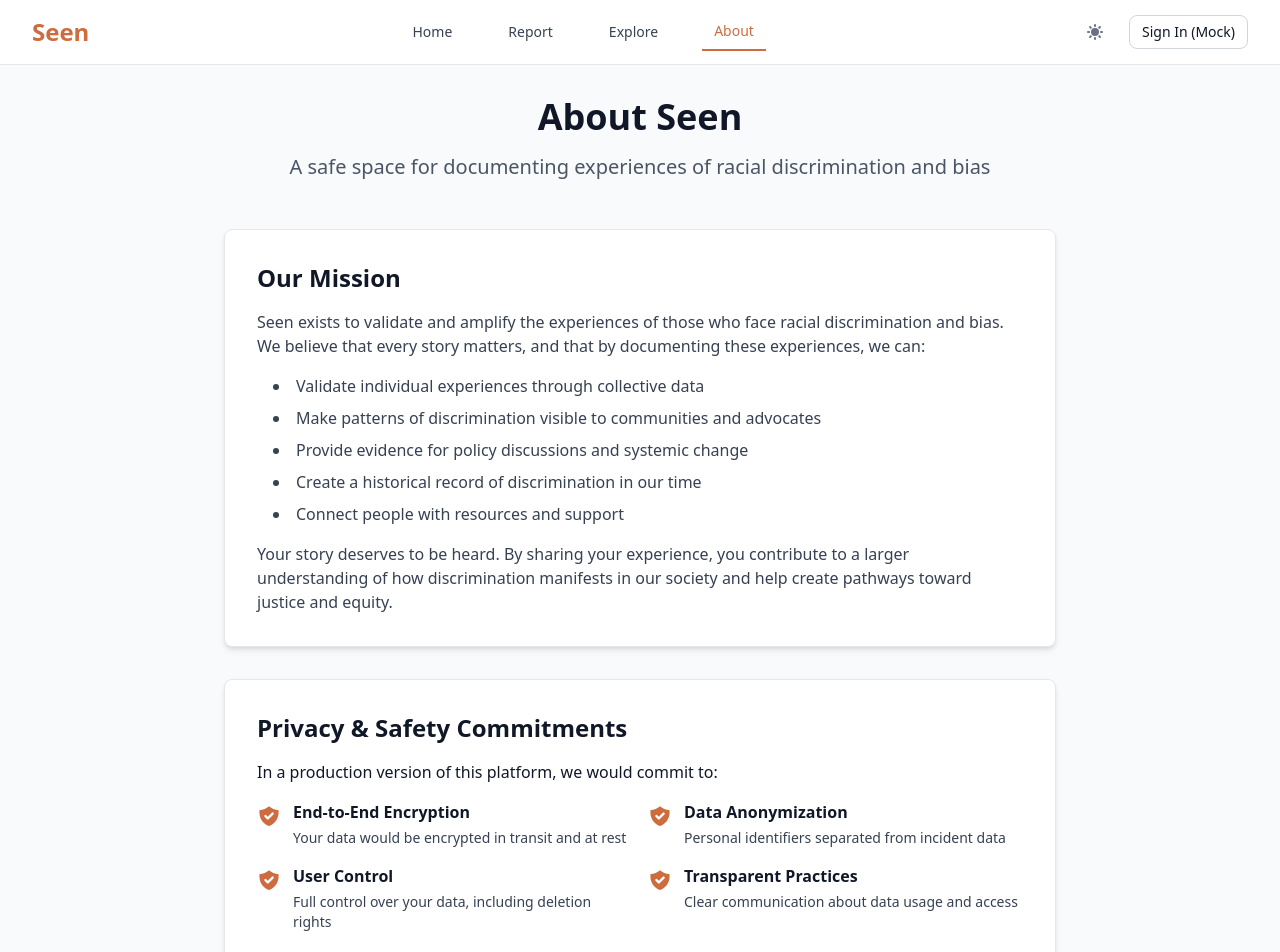
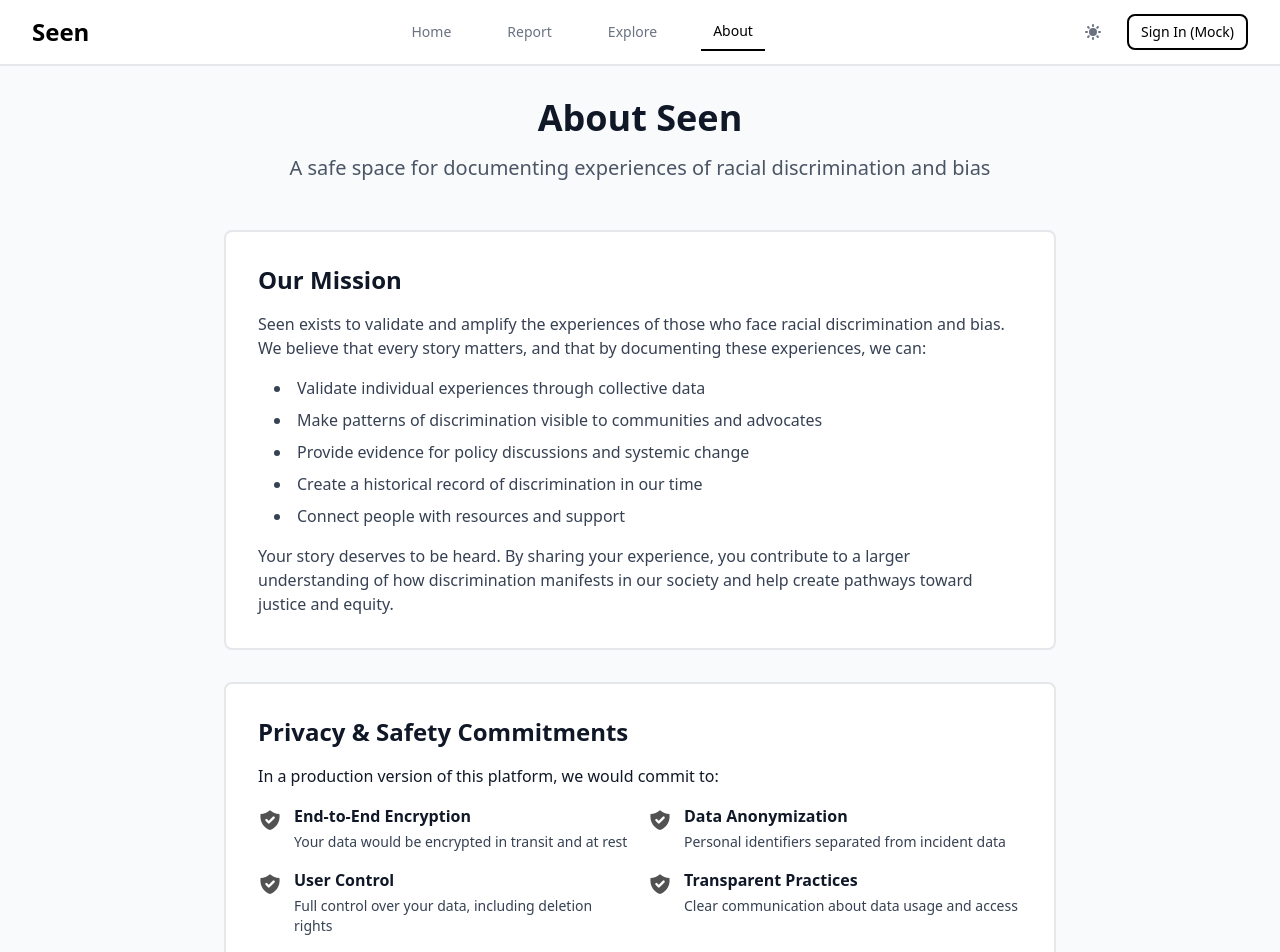
Before and after one commit to yeauxdejuan/seen, a React (Vite) app: page /about in a window 1280 px wide. Shown: the top 952 px of the page. Built offline with nearby package versions, Linux system fonts and the light colour scheme.

Commit message:
Update UI to modern black and white minimal design

```diff
--- a/src/components/Button.tsx
+++ b/src/components/Button.tsx
@@ -18,9 +18,9 @@ export function Button({
   const baseClasses = 'font-medium rounded-lg transition-colors duration-200 focus:outline-none focus:ring-2 focus:ring-offset-2 disabled:opacity-50 disabled:cursor-not-allowed';
 
   const variantClasses = {
-    primary: 'bg-primary-600 hover:bg-primary-700 text-white focus:ring-primary-500',
-    secondary: 'bg-white dark:bg-gray-800 hover:bg-gray-50 dark:hover:bg-gray-700 text-gray-900 dark:text-gray-100 border border-gray-300 dark:border-gray-600 focus:ring-primary-500',
-    ghost: 'bg-transparent hover:bg-gray-100 dark:hover:bg-gray-800 text-gray-700 dark:text-gray-300 focus:ring-primary-500',
+    primary: 'bg-black hover:bg-gray-800 dark:bg-white dark:hover:bg-gray-200 text-white dark:text-black focus:ring-gray-400',
+    secondary: 'bg-white dark:bg-black hover:bg-gray-50 dark:hover:bg-gray-900 text-black dark:text-white border-2 border-black dark:border-white focus:ring-gray-400',
+    ghost: 'bg-transparent hover:bg-gray-100 dark:hover:bg-gray-900 text-black dark:text-white focus:ring-gray-400',
   };
 
   const sizeClasses = {
--- a/src/components/Navigation.tsx
+++ b/src/components/Navigation.tsx
@@ -26,12 +26,12 @@ export function Navigation() {
   };
 
   return (
-    <nav className="bg-white dark:bg-gray-900 shadow-sm border-b border-gray-200 dark:border-gray-700">
+    <nav className="bg-white dark:bg-black border-b-2 border-gray-200 dark:border-gray-800">
       <div className="max-w-7xl mx-auto px-4 sm:px-6 lg:px-8">
         <div className="flex justify-between items-center h-16">
           {/* Logo */}
           <Link to="/" className="flex items-center">
-            <span className="text-2xl font-bold text-primary-600 dark:text-primary-400">
+            <span className="text-2xl font-bold text-black dark:text-white">
               Seen
             </span>
           </Link>
@@ -45,8 +45,8 @@ export function Navigation() {
                 className={`
                   px-3 py-2 text-sm font-medium transition-colors duration-200
                   ${isActiveLink(link.to)
-                    ? 'text-primary-600 dark:text-primary-400 border-b-2 border-primary-600 dark:border-primary-400'
-                    : 'text-gray-700 dark:text-gray-300 hover:text-primary-600 dark:hover:text-primary-400'
+                    ? 'text-black dark:text-white border-b-2 border-black dark:border-white'
+                    : 'text-gray-500 dark:text-gray-400 hover:text-black dark:hover:text-white'
                   }
                 `}
               >
@@ -60,7 +60,7 @@ export function Navigation() {
             {/* Theme Toggle */}
             <button
               onClick={toggleTheme}
-              className="p-2 text-gray-500 dark:text-gray-400 hover:text-gray-700 dark:hover:text-gray-200 transition-colors duration-200"
+              className="p-2 text-gray-500 dark:text-gray-400 hover:text-black dark:hover:text-white transition-colors duration-200"
               aria-label="Toggle theme"
             >
               {theme === 'light' ? (
@@ -77,7 +77,7 @@ export function Navigation() {
             {/* Auth Button */}
             {user ? (
               <div className="flex items-center space-x-3">
-                <span className="text-sm text-gray-700 dark:text-gray-300">
+                <span className="text-sm text-black dark:text-white">
                   {user.name}
                 </span>
                 <Button variant="ghost" size="sm" onClick={signOut}>
@@ -95,7 +95,7 @@ export function Navigation() {
           <div className="md:hidden">
             <button
               onClick={() => setIsMobileMenuOpen(!isMobileMenuOpen)}
-              className="p-2 text-gray-500 dark:text-gray-400 hover:text-gray-700 dark:hover:text-gray-200"
+              className="p-2 text-gray-500 dark:text-gray-400 hover:text-black dark:hover:text-white"
               aria-label="Toggle mobile menu"
             >
               <svg className="w-6 h-6" fill="none" stroke="currentColor" viewBox="0 0 24 24">
@@ -111,7 +111,7 @@ export function Navigation() {
 
         {/* Mobile Navigation */}
         {isMobileMenuOpen && (
-          <div className="md:hidden border-t border-gray-200 dark:border-gray-700 py-4">
+          <div className="md:hidden border-t-2 border-gray-200 dark:border-gray-800 py-4">
             <div className="flex flex-col space-y-2">
               {navLinks.map((link) => (
                 <Link
@@ -121,8 +121,8 @@ export function Navigation() {
                   className={`
                     px-3 py-2 text-base font-medium transition-colors duration-200
                     ${isActiveLink(link.to)
-                      ? 'text-primary-600 dark:text-primary-400 bg-primary-50 dark:bg-primary-900'
-                      : 'text-gray-700 dark:text-gray-300 hover:text-primary-600 dark:hover:text-primary-400 hover:bg-gray-50 dark:hover:bg-gray-800'
+                      ? 'text-black dark:text-white bg-gray-100 dark:bg-gray-900'
+                      : 'text-gray-500 dark:text-gray-400 hover:text-black dark:hover:text-white hover:bg-gray-50 dark:hover:bg-gray-900'
                     }
                   `}
                 >
@@ -130,10 +130,10 @@ export function Navigation() {
                 </Link>
               ))}
 
-              <div className="flex items-center justify-between px-3 py-2 border-t border-gray-200 dark:border-gray-700 mt-4 pt-4">
+              <div className="flex items-center justify-between px-3 py-2 border-t-2 border-gray-200 dark:border-gray-800 mt-4 pt-4">
                 <button
                   onClick={toggleTheme}
-                  className="flex items-center space-x-2 text-gray-700 dark:text-gray-300"
+                  className="flex items-center space-x-2 text-black dark:text-white"
                 >
                   {theme === 'light' ? (
                     <>
--- a/src/components/Stepper.tsx
+++ b/src/components/Stepper.tsx
@@ -27,10 +27,10 @@ export function Stepper({ steps, currentStep, className = '' }: StepperProps) {
                   className={`
                     w-8 h-8 rounded-full flex items-center justify-center text-sm font-medium transition-colors duration-200
                     ${isCompleted
-                      ? 'bg-primary-600 text-white'
+                      ? 'bg-black dark:bg-white text-white dark:text-black'
                       : isActive
-                        ? 'bg-primary-100 dark:bg-primary-900 text-primary-600 dark:text-primary-400 border-2 border-primary-600'
-                        : 'bg-gray-200 dark:bg-gray-700 text-gray-500 dark:text-gray-400'
+                        ? 'bg-white dark:bg-black text-black dark:text-white border-2 border-black dark:border-white'
+                        : 'bg-gray-200 dark:bg-gray-800 text-gray-500 dark:text-gray-400'
                     }
                   `}
                 >
@@ -51,9 +51,9 @@ export function Stepper({ steps, currentStep, className = '' }: StepperProps) {
                     className={`
                       text-sm font-medium
                       ${isActive
-                        ? 'text-primary-600 dark:text-primary-400'
+                        ? 'text-black dark:text-white font-semibold'
                         : isCompleted
-                          ? 'text-gray-900 dark:text-gray-100'
+                          ? 'text-black dark:text-white'
                           : 'text-gray-500 dark:text-gray-400'
                       }
                     `}
@@ -73,8 +73,8 @@ export function Stepper({ steps, currentStep, className = '' }: StepperProps) {
                   className={`
                     flex-1 h-0.5 mx-4 transition-colors duration-200
                     ${isCompleted
-                      ? 'bg-primary-600'
-                      : 'bg-gray-200 dark:bg-gray-700'
+                      ? 'bg-black dark:bg-white'
+                      : 'bg-gray-200 dark:bg-gray-800'
                     }
                   `}
                 />
--- a/src/index.css
+++ b/src/index.css
@@ -1,47 +1,47 @@
 @import "tailwindcss";
 
 @theme {
-  --color-primary-50: #fdf8f3;
-  --color-primary-100: #faeee0;
-  --color-primary-200: #f4dac0;
-  --color-primary-300: #ecc196;
-  --color-primary-400: #e3a06a;
-  --color-primary-500: #db844a;
-  --color-primary-600: #cd6c3f;
-  --color-primary-700: #ab5536;
-  --color-primary-800: #884532;
-  --color-primary-900: #6e3a2b;
+  --color-primary-50: #fafafa;
+  --color-primary-100: #f5f5f5;
+  --color-primary-200: #e5e5e5;
+  --color-primary-300: #d4d4d4;
+  --color-primary-400: #a3a3a3;
+  --color-primary-500: #737373;
+  --color-primary-600: #525252;
+  --color-primary-700: #404040;
+  --color-primary-800: #262626;
+  --color-primary-900: #171717;
 
-  --color-accent-50: #f0fdfa;
-  --color-accent-100: #ccfbf1;
-  --color-accent-200: #99f6e4;
-  --color-accent-300: #5eead4;
-  --color-accent-400: #2dd4bf;
-  --color-accent-500: #14b8a6;
-  --color-accent-600: #0d9488;
-  --color-accent-700: #0f766e;
-  --color-accent-800: #115e59;
-  --color-accent-900: #134e4a;
+  --color-accent-50: #fafafa;
+  --color-accent-100: #f5f5f5;
+  --color-accent-200: #e5e5e5;
+  --color-accent-300: #d4d4d4;
+  --color-accent-400: #a3a3a3;
+  --color-accent-500: #737373;
+  --color-accent-600: #525252;
+  --color-accent-700: #404040;
+  --color-accent-800: #262626;
+  --color-accent-900: #171717;
 }
 
 body {
-  @apply bg-gray-50 dark:bg-gray-900 text-gray-900 dark:text-gray-100 transition-colors duration-200;
+  @apply bg-white dark:bg-black text-black dark:text-white transition-colors duration-200;
 }
 
 .btn-primary {
-  @apply px-6 py-3 bg-primary-600 hover:bg-primary-700 text-white font-medium rounded-lg transition-colors duration-200 focus:outline-none focus:ring-2 focus:ring-primary-500 focus:ring-offset-2 disabled:opacity-50 disabled:cursor-not-allowed;
+  @apply px-6 py-3 bg-black hover:bg-gray-800 dark:bg-white dark:hover:bg-gray-200 text-white dark:text-black font-medium rounded-lg transition-all duration-200 focus:outline-none focus:ring-2 focus:ring-gray-400 focus:ring-offset-2 disabled:opacity-50 disabled:cursor-not-allowed;
 }
 
 .btn-secondary {
-  @apply px-6 py-3 bg-white dark:bg-gray-800 hover:bg-gray-50 dark:hover:bg-gray-700 text-gray-900 dark:text-gray-100 font-medium rounded-lg border border-gray-300 dark:border-gray-600 transition-colors duration-200 focus:outline-none focus:ring-2 focus:ring-primary-500 focus:ring-offset-2 disabled:opacity-50 disabled:cursor-not-allowed;
+  @apply px-6 py-3 bg-white dark:bg-black hover:bg-gray-50 dark:hover:bg-gray-900 text-black dark:text-white font-medium rounded-lg border-2 border-black dark:border-white transition-all duration-200 focus:outline-none focus:ring-2 focus:ring-gray-400 focus:ring-offset-2 disabled:opacity-50 disabled:cursor-not-allowed;
 }
 
 .input-field {
-  @apply w-full px-4 py-2 border border-gray-300 dark:border-gray-600 rounded-lg bg-white dark:bg-gray-800 text-gray-900 dark:text-gray-100 focus:outline-none focus:ring-2 focus:ring-primary-500 focus:border-transparent transition-colors duration-200;
+  @apply w-full px-4 py-2 border-2 border-gray-300 dark:border-gray-700 rounded-lg bg-white dark:bg-black text-black dark:text-white focus:outline-none focus:ring-2 focus:ring-black dark:focus:ring-white focus:border-black dark:focus:border-white transition-all duration-200;
 }
 
 .card {
-  @apply bg-white dark:bg-gray-800 rounded-lg shadow-md border border-gray-200 dark:border-gray-700 transition-colors duration-200;
+  @apply bg-white dark:bg-black rounded-lg border-2 border-gray-200 dark:border-gray-800 transition-all duration-200 hover:border-gray-400 dark:hover:border-gray-600;
 }
 
 /* Made with Bob */
```
Also changed, not shown: src/pages/LandingPage.tsx (+22 -22 lines).
